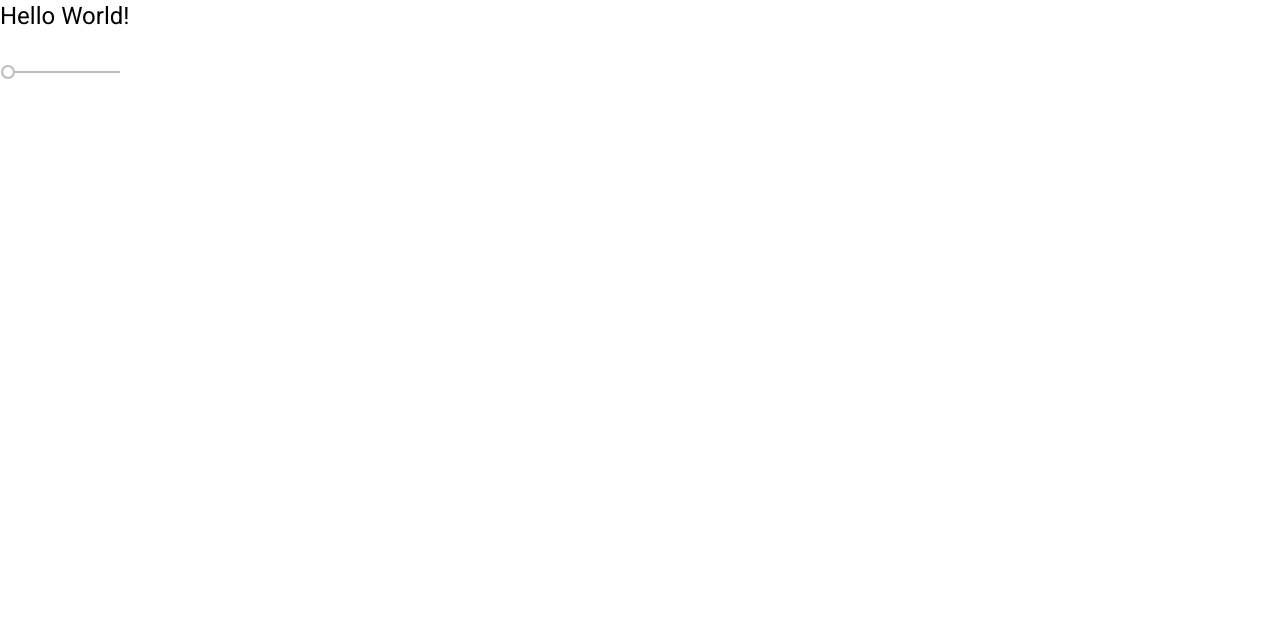
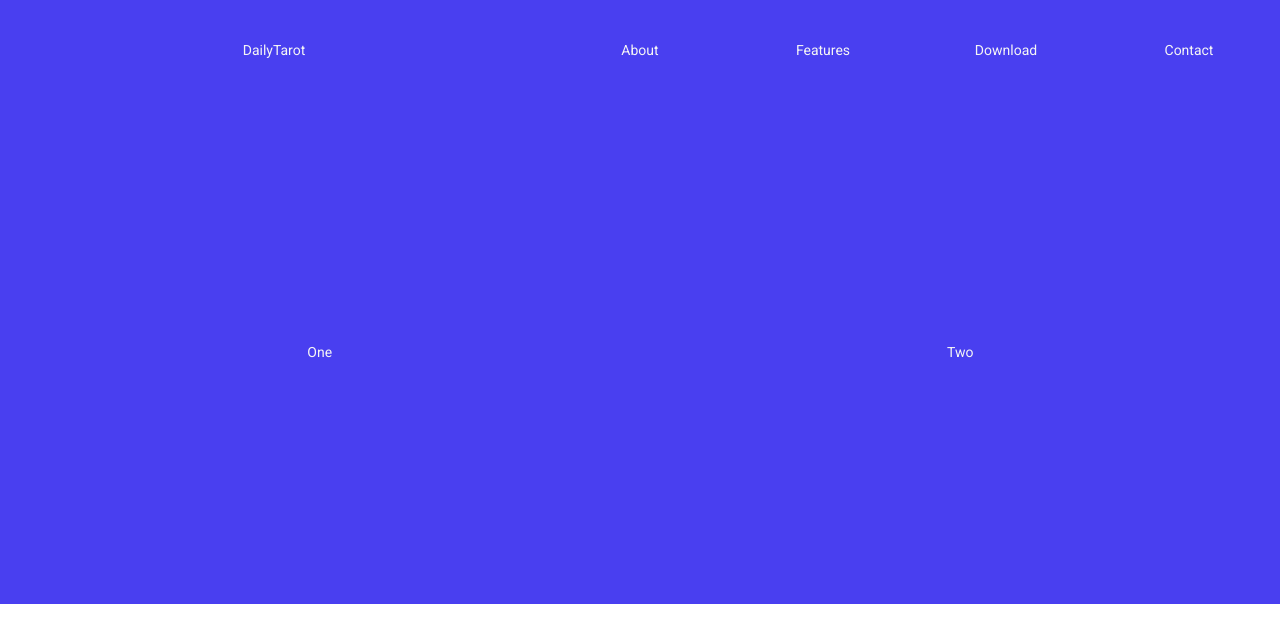
Before and after one commit to lucas-goldner/Dailytarot-Website, an Angular app: page / in a window 1280 px wide. Shown: the top 642 px of the page. Built offline with nearby package versions, Linux system fonts and the light colour scheme.

Commit message:
Basic First Page Setup

```diff
--- a/src/app/app.component.html
+++ b/src/app/app.component.html
@@ -1,2 +1 @@
-<h1>Hello World!</h1>
-<mat-slider min="1" max="100" step="1" value="1"></mat-slider>
+<app-page-one></app-page-one>
--- /dev/null
+++ b/src/app/page-one/page-one.component.css
@@ -0,0 +1,4 @@
+.container {
+  background-color: #493ff0;
+  color: whitesmoke;
+}
--- /dev/null
+++ b/src/app/page-one/page-one.component.html
@@ -0,0 +1,17 @@
+<div class="container">
+  <mat-grid-list cols="7" rowHeight="100px">
+    <mat-grid-tile *ngFor="let tile of tiles" [colspan]="tile.cols">
+      {{ tile.text }}
+    </mat-grid-tile>
+  </mat-grid-list>
+
+  <mat-grid-list cols="2" rowHeight="100px">
+    <mat-grid-tile
+      *ngFor="let tile of tiles2"
+      [colspan]="tile.cols"
+      [rowspan]="tile.rows"
+    >
+      {{ tile.text }}
+    </mat-grid-tile>
+  </mat-grid-list>
+</div>
--- /dev/null
+++ b/src/app/page-one/page-one.component.ts
@@ -0,0 +1,36 @@
+import { Component, OnInit } from '@angular/core';
+
+export interface Tile {
+  cols: number;
+  text: string;
+}
+
+export interface Tile2 {
+  cols: number;
+  rows: number;
+  text: string;
+}
+
+@Component({
+  selector: 'app-page-one',
+  templateUrl: './page-one.component.html',
+  styleUrls: ['./page-one.component.css'],
+})
+export class PageOneComponent implements OnInit {
+  tiles: Tile[] = [
+    { text: 'DailyTarot', cols: 3 },
+    { text: 'About', cols: 1 },
+    { text: 'Features', cols: 1 },
+    { text: 'Download', cols: 1 },
+    { text: 'Contact', cols: 1 },
+  ];
+
+  tiles2: Tile2[] = [
+    { text: 'One', cols: 1, rows: 5 },
+    { text: 'Two', cols: 1, rows: 5 },
+  ];
+
+  constructor() {}
+
+  ngOnInit(): void {}
+}
```
Also changed, not shown: src/app/app.module.ts (+6 -3 lines), 1 other file (tests, documents, lock files or other folders).
